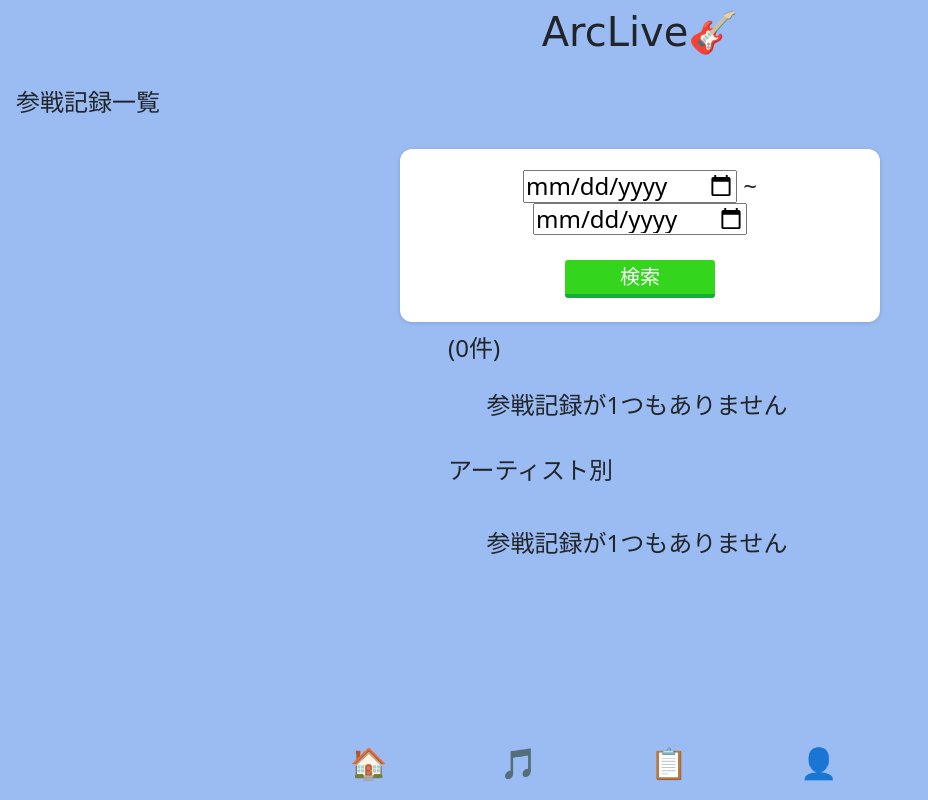
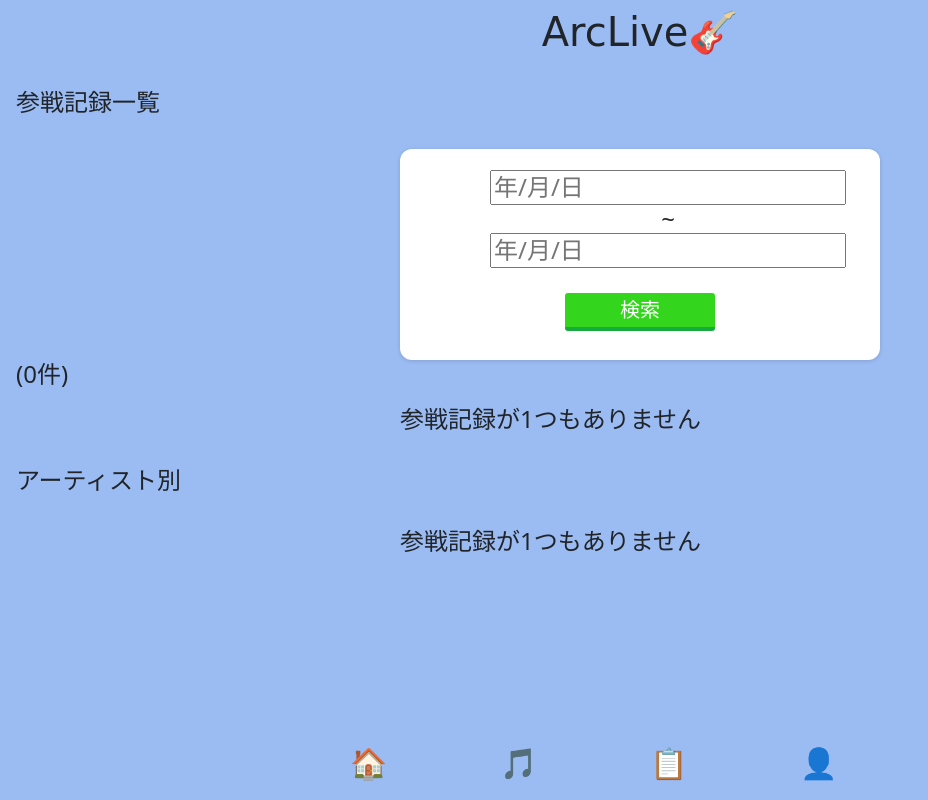
Before and after one commit to chamalexandros/ArcLive, a Django app: page /records/record/list/ in a window 1280 px wide. Shown: the whole page, without its empty margins (0-928 px from the left). Run offline with Django 5.2, Linux system fonts and the light colour scheme; the visitor is signed in with stand-in values (Sample User, id 1); data that the repository does not hold is empty; some libraries are stand-ins or nearby versions.

Commit message:
templates/records/record_list.htmlのwheel-pickerをコメントアウト

```diff
--- a/ArcLive/templates/records/record_list.html
+++ b/ArcLive/templates/records/record_list.html
@@ -12,18 +12,18 @@
                 <div style="display:inline-flex">
                     <form method="GET" action="">
                         <label class="date-label">
-                            <input name="start-date1" id="start-date1" type="date"/>
+                            <input name="start-date1" id="start-date1" type="text" data-date-picker placeholder="年/月/日" autocomplete="off"/>
                             <span class="kara">~</span>
-                            <input name="end-date1" id="end-date1" type="date"/>
+                            <input name="end-date1" id="end-date1" type="text" data-date-picker placeholder="年/月/日" autocomplete="off"/>
                         </label>
+                        <div class="flex-box">
+                            <button type="submit" id="search">検索</button>
+                        </div>
                     </form>
                 </div>
             </div>
-            <div class="flex-box">
-                <button type="submit" id="search">検索</button>
-            </div>
         </li>
-    <ul>
+    </ul>
 
 {% if searched %}
 
@@ -72,4 +72,6 @@
     {% endfor %}
 </ul>
 {% endif %}
+
+
 {% endblock %}
```
